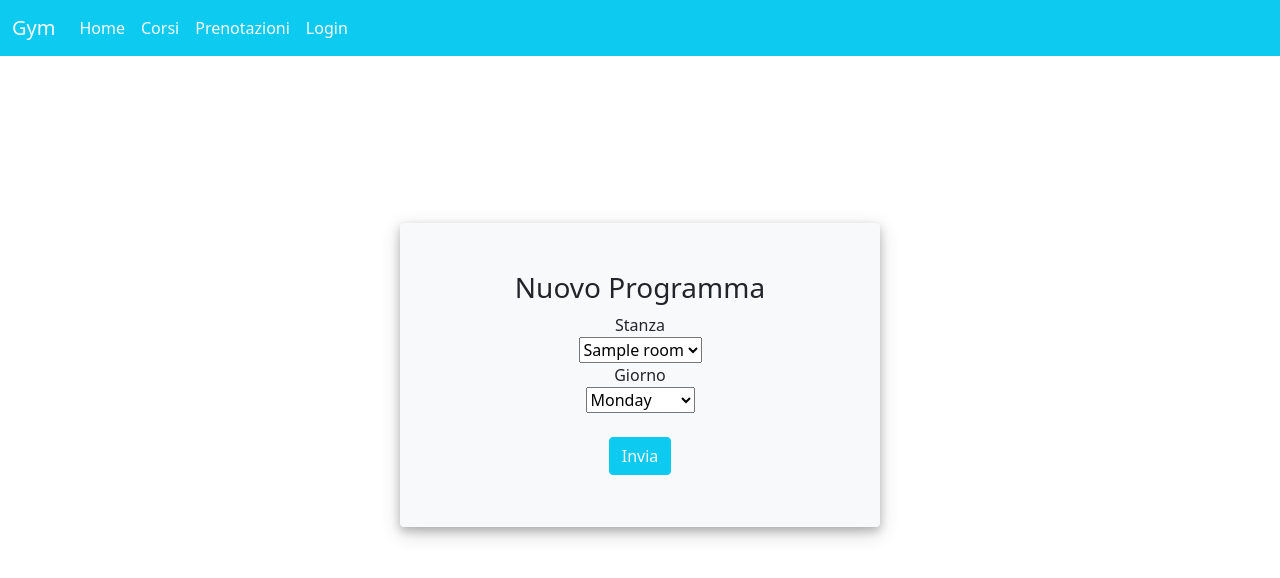
After one commit to Simojoviz/db_project, a Flask app: a page that uses templates/add_program.html in a window 1280 px wide. The commit adds this page. Shown: the top 578 px of the page. Run offline with Flask 2, Linux system fonts and the light colour scheme; tables that the repository leaves empty hold one stand-in row (values such as "Sample post"); some libraries are stand-ins or nearby versions.

Commit message:
fix add course
Add CourseProgram
fix in model add_course_program

```diff
--- a/app.py
+++ b/app.py
@@ -11,9 +11,9 @@ from model import *
 app = Flask ( __name__ )
 
 #engine = create_engine('sqlite:///database.db', echo=True)
-engine = create_engine('postgresql://postgres:1sebaQuinta@localhost:5432/Gym', echo=False)
+#engine = create_engine('postgresql://postgres:1sebaQuinta@localhost:5432/Gym', echo=False)
 # engine = create_engine('postgresql://postgres:Simone01@localhost:5432/Gym', echo=True)
-# engine = create_engine('postgresql://postgres:gemellirosa@localhost:5432/Gym', echo=True)
+engine = create_engine('postgresql://postgres:gemellirosa@localhost:5432/Gym', echo=True)
 
 app.config ['SECRET_KEY'] = 'ubersecret'
 
@@ -221,8 +221,10 @@ def course(course_name):
     if current_user.is_authenticated:
         u = get_user(session, id = current_user.id)
         cs = get_course_sign_up(session, user_id=u.id, course_id=c.id)
-        return render_template("course.html", course = c, course_program = cp, shift = sh, course_sign_up = cs)
-    return render_template("course.html", course = c, course_program = cp, shift = sh)
+        if get_trainer(session, id = u.id) is not None:
+            return render_template("course.html", course = c, course_program = cp, shift = sh, course_sign_up = cs, isTrainer=True)
+        return render_template("course.html", course = c, course_program = cp, shift = sh, course_sign_up = cs, isTrainer=False)
+    return render_template("course.html", course = c, course_program = cp, shift = sh, isTrainer=False)
 
 @app.route('/new_course')
 def new_course():
@@ -231,7 +233,8 @@ def new_course():
         if get_trainer(session, id = current_user.id) is None:
             return redirect(url_for('courses'))
         else:
-            return render_template('add_course.html')
+            r = get_room(session, all=True)
+            return render_template('add_course.html', rooms = r)
 
 @app.route('/new_course_form', methods=['GET', 'POST'])
 def new_course_form():
@@ -245,7 +248,7 @@ def new_course_form():
             instructor_id = current_user.id
             add_course(session, name=name, starting=starting, ending=ending, max_partecipants=max_partecipants, instructor_id=instructor_id)
             session.commit()
-            return redirect(url_for('courses'))
+            return redirect(url_for('new_program', course_name = name))
         except:
             session.rollback()
             raise
@@ -272,6 +275,29 @@ def delete_sign_up(course_name):
     delete_course_sign_up(session,course = c, user = us)
     session.commit()
     return redirect(url_for('courses_sign_up'))
+
+@app.route('/new_program/<course_name>')
+def new_program(course_name):
+    session = Session()
+    r = get_room(session, all=True)
+    return render_template('add_program.html', rooms = r, course = course_name)
+
+@app.route('/new_program_form/<course_name>', methods=['POST', 'GET'])
+def new_program_form(course_name):
+    if request.method == 'POST':
+        session = Session()
+
+        room = request.form['room']
+        r = get_room(session, name = room)
+        day = request.form['day']
+        c = get_course(session, name = course_name)
+        course_id = c.id
+        add_course_program(session, week_day=day, turn_number=6, room_id=r.id, course_id=course_id )
+        session.commit()
+        return redirect(url_for('courses'))
+
+@app.route
+
 
 
 # ________________________________________________________LOGIN - SIGNIN________________________________________________________
--- a/model.py
+++ b/model.py
@@ -757,7 +757,7 @@ def add_course_program(session, week_day=None, turn_number=None, room_id=None, c
          turn_number is not None and\
          room_id     is not None and\
          course_id   is not None:
-        add_course_program(session, course=CourseProgram(week_day=week_day, turn_number=turn_number, room_id=room_id, course_id=course_id))
+        add_course_program(session, course_program=CourseProgram(week_day=week_day, turn_number=turn_number, room_id=room_id, course_id=course_id))
     else:
         return False
 
--- a/templates/add_course.html
+++ b/templates/add_course.html
@@ -24,7 +24,7 @@
           <input name="max_partecipants" type="number" min="1" style="width: 250px;">
           <br>
           <br>
-          <input type="submit" class="btn btn-info text-light">
+          <input type="submit" class="btn btn-info text-light" value="Avanti">
         </form>
       </div>
     </div>
--- /dev/null
+++ b/templates/add_program.html
@@ -0,0 +1,37 @@
+{% extends 'base.html' %}
+
+{% block pagebody %}
+  <div class="container">
+    <div class="card bg-light" style="width: 30rem; height: 19rem; margin: auto; margin-top: 15%; border: hidden; box-shadow: 0 4px 8px 0 rgba(0, 0, 0, 0.2), 0 6px 20px 0 rgba(0, 0, 0, 0.19);">
+      <div class="card-body">
+        <div class="container text-center" style="margin-top: 2rem;">
+          <h3 class="card-title">Nuovo Programma</h3>
+          <form action="{{url_for('new_program_form', course_name = course)}}" method="POST">
+            Stanza
+            <br>
+            <select name="room" id="room">
+              {% for r in rooms %}
+                <option value="{{r.name}}">{{r.name}}</option>
+              {% endfor %}
+            </select>
+            <br>
+            Giorno
+            <br>
+            <select name="day" id="day">
+              <option value="Monday"> Monday</option>
+              <option value="Tuesday">Tuesday</option>
+              <option value="Wednesday"> Wednesday</option>
+              <option value="Thursday">Thursday</option>
+              <option value="Friday">Friday</option>
+              <option value="Saturday">Saturday</option>
+            </select>
+            <br>
+            </select>
+            <br>
+            <input type="submit" class="btn btn-info text-light" value="Invia">
+          </form>
+        </div>
+      </div>
+    </div>
+  </div>
+{% endblock %}
--- a/templates/courses.html
+++ b/templates/courses.html
@@ -14,7 +14,8 @@
   <br>
   <div class="row">
     {% for c in courses%}
-      <div class="card" style="width: 18rem; margin-left: 5px; margin-right: 5px; margin-bottom: 5px;">
+      <div class="col mb-3">
+        <div class="card bg-light" style="width: 18rem; border: hidden; box-shadow: 0 4px 8px 0 rgba(0, 0, 0, 0.2), 0 6px 20px 0 rgba(0, 0, 0, 0.19);">
           <img src="static/images.jpg" class="card-img-top">
           <div class="card-body">
             <h5 class="card-title">{{c.name}}</h5>
@@ -26,6 +27,7 @@
             <a href="{{ url_for('course', course_name=c.name) }}" class="btn btn-info text-light">Vedi Corso</a>
           </div>
         </div>
+      </div>
     {%endfor%}
   </div>
 </div>
```
Lines whose indentation alone changed are shown as unchanged.
